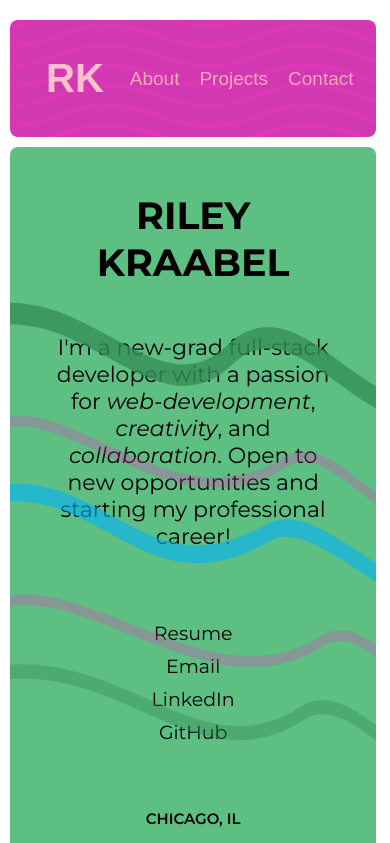
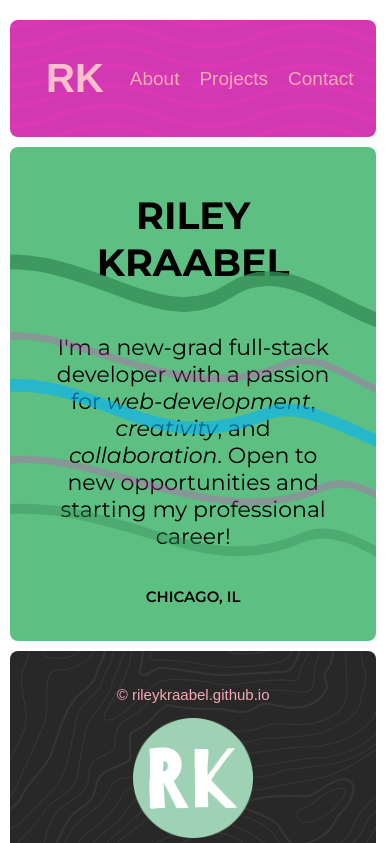
Before and after one commit to rileykraabel/rileykraabel.github.io, a React (Create React App) app: page / in a window 390 px wide. Shown: the top 843 px of the page. Built offline with nearby package versions, Linux system fonts and the light colour scheme; a web font is replaced by a local one.

Commit message:
mobile footer

```diff
--- a/src/components/ContentBanner.css
+++ b/src/components/ContentBanner.css
@@ -129,18 +129,3 @@
   color: black;
   font-weight: 600;
 }
-
-.links-mobile {
-  display: flex;
-  flex-direction: column;
-  align-items: center;
-  justify-content: center;
-
-  padding: 50px 0px;
-  gap: 10px;
-}
-
-.links-mobile a {
-  text-decoration: none;
-  color: black;
-}
--- a/src/components/MobileContentBanner.jsx
+++ b/src/components/MobileContentBanner.jsx
@@ -63,12 +63,6 @@ function MobileContentBanner() {
         <p>I'm a new-grad full-stack developer with a passion for <i>web-development</i>, <i>creativity</i>, and <i>collaboration</i>. Open to new opportunities and starting my professional career! </p>
       </div>
       <div className="bottom-section-mobile">
-        <div className="links-mobile">
-          <a href={resume} target="_blank" rel="noopener noreferrer">Resume</a>
-          <a href="mailto:rileykraabel@gmail.com?subject=Let's%20Connect!">Email</a>
-          <a href="https://www.linkedin.com/in/rileykraabel" target="_blank" rel="noopener noreferrer">LinkedIn</a>
-          <a href="https://www.github.com/rileykraabel" target="_blank" rel="noopener noreferrer">GitHub</a>
-        </div>
         <p>CHICAGO, IL</p>
       </div>
     </div>
```
Also changed, not shown: src/components/Footer.css.
